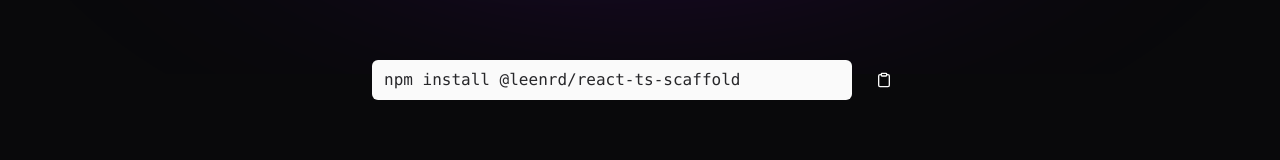
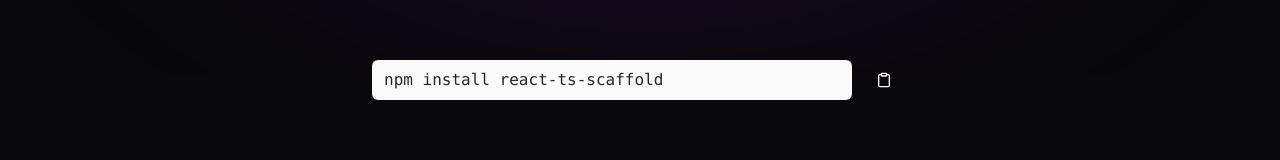
Before and after one commit to leenrd/react-ts-scaffold-landing-page, a React (Vite) app: page / in a window 1280 px wide. Shown: the part 472-632 px from the top of the page. Built offline with nearby package versions, Linux system fonts and the light colour scheme.

Commit message:
feat: ✨

```diff
--- a/src/App.tsx
+++ b/src/App.tsx
@@ -11,7 +11,7 @@ import { useState } from "react";
 function App() {
   const [copied, setCopied] = useState(false);
   const { toast } = useToast();
-  const codeValue = "npm install @leenrd/react-ts-scaffold";
+  const codeValue = "npm install react-ts-scaffold";
 
   return (
     <main className="font-brand relative">
```
